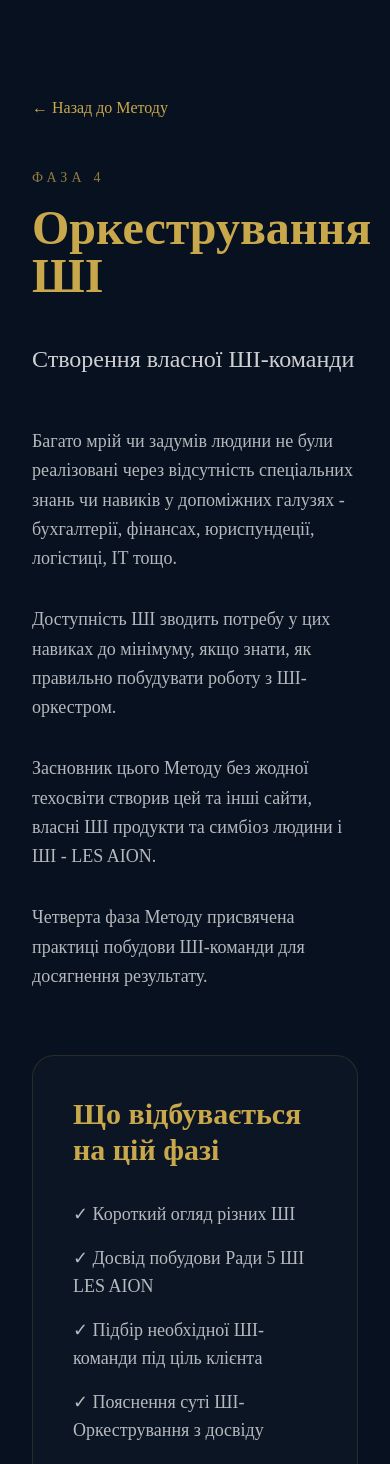
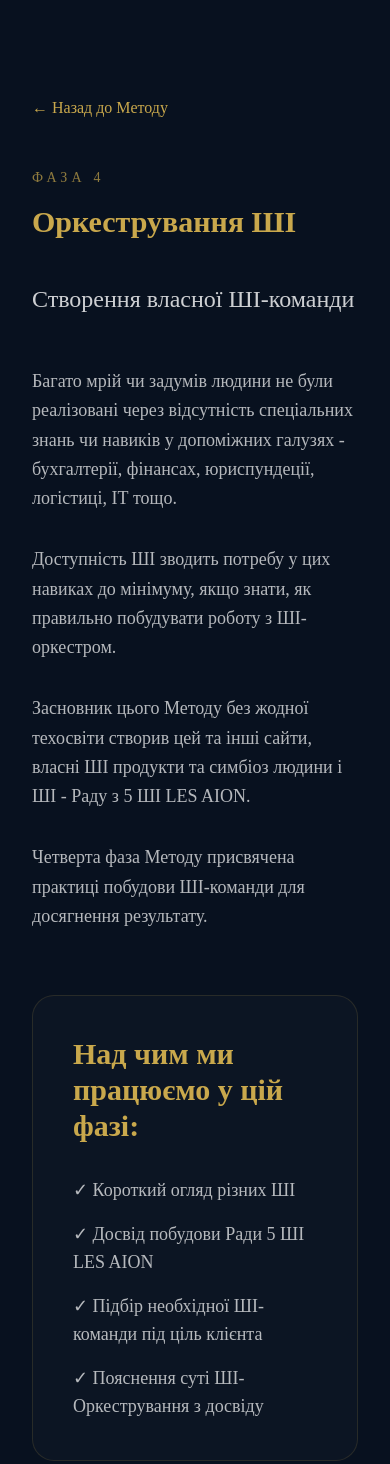
Before and after one commit to shypkaalex/les-aion-v0, a Next.js app: page /shlyah/orkestruvannya-shi in a window 390 px wide. Shown: the top 1464 px of the page. Built offline with nearby package versions, Linux system fonts and the light colour scheme.

Commit message:
Polish landing page layout

```diff
--- a/app/page.tsx
+++ b/app/page.tsx
@@ -18,7 +18,7 @@ export default function Home() {
   </p>
 
   <h1
-    className="text-5xl md:text-7xl font-bold tracking-[0.08em] mb-6"
+    className="text-3xl md:text-7xl font-bold tracking-[0.08em] mb-6"
     style={{ color: "#c9a84c" }}
   >
     Повернення до Себе
@@ -84,7 +84,7 @@ export default function Home() {
       className="max-w-3xl mx-auto text-lg leading-relaxed"
       style={{ color: "rgba(255,255,255,0.65)" }}
     >
-      Від хаосу до результату.
+      Від хаосу до результату
     </p>
   </div>
 
@@ -117,7 +117,7 @@ export default function Home() {
       {
         number: "05",
         title: "Результат",
-        text: "Отримання реальних результів у житті.",
+        text: "Отримання реальних результатів у житті.",
         link: "/shlyah/povernennya-do-sebe",
       },
     ].map((phase) => (
--- a/app/shlyah/interes/page.tsx
+++ b/app/shlyah/interes/page.tsx
@@ -71,7 +71,7 @@ export default function ReturnToYourselfPage() {
             className="text-3xl font-semibold mb-8"
             style={{ color: "#c9a84c" }}
           >
-            Що відбувається на цій фазі
+            Над чим ми працюємо у цій фазі:
           </h2>
 
           <ul
--- a/app/shlyah/orkestruvannya-shi/page.tsx
+++ b/app/shlyah/orkestruvannya-shi/page.tsx
@@ -21,7 +21,7 @@ export default function ReturnToYourselfPage() {
         </p>
 
         <h1
-          className="text-5xl md:text-7xl font-bold mb-10"
+          className="text-3xl md:text-7xl font-bold mb-10"
           style={{ color: "#c9a84c" }}
         >
           Оркестрування ШІ
@@ -53,7 +53,7 @@ export default function ReturnToYourselfPage() {
             className="text-lg leading-relaxed"
             style={{ color: "rgba(255,255,255,0.7)" }}
           >
-            Засновник цього Методу без жодної техосвіти створив цей та інші сайти, власні ШІ продукти та симбіоз людини і ШІ - LES AION.
+            Засновник цього Методу без жодної техосвіти створив цей та інші сайти, власні ШІ продукти та симбіоз людини і ШІ - Раду з 5 ШІ LES AION.
           </p>
 
           <p
@@ -76,7 +76,7 @@ export default function ReturnToYourselfPage() {
             className="text-3xl font-semibold mb-8"
             style={{ color: "#c9a84c" }}
           >
-            Що відбувається на цій фазі
+            Над чим ми працюємо у цій фазі:
           </h2>
 
           <ul
--- a/app/shlyah/povernennya-do-sebe/page.tsx
+++ b/app/shlyah/povernennya-do-sebe/page.tsx
@@ -21,7 +21,7 @@ export default function ReturnToYourselfPage() {
         </p>
 
         <h1
-          className="text-5xl md:text-7xl font-bold mb-10"
+          className="text-3xl md:text-7xl font-bold mb-10"
           style={{ color: "#c9a84c" }}
         >
           Знайомство з Собою
```
